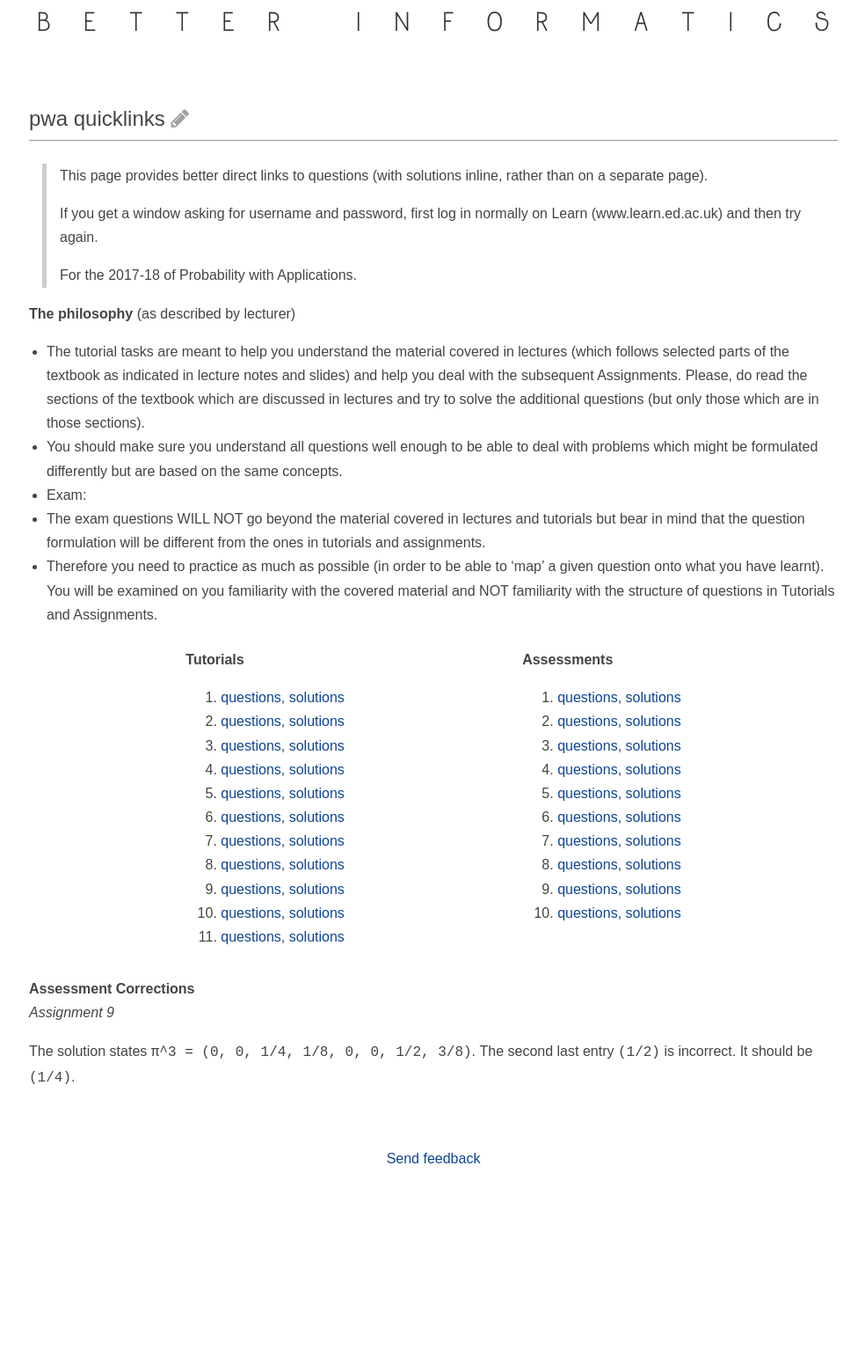
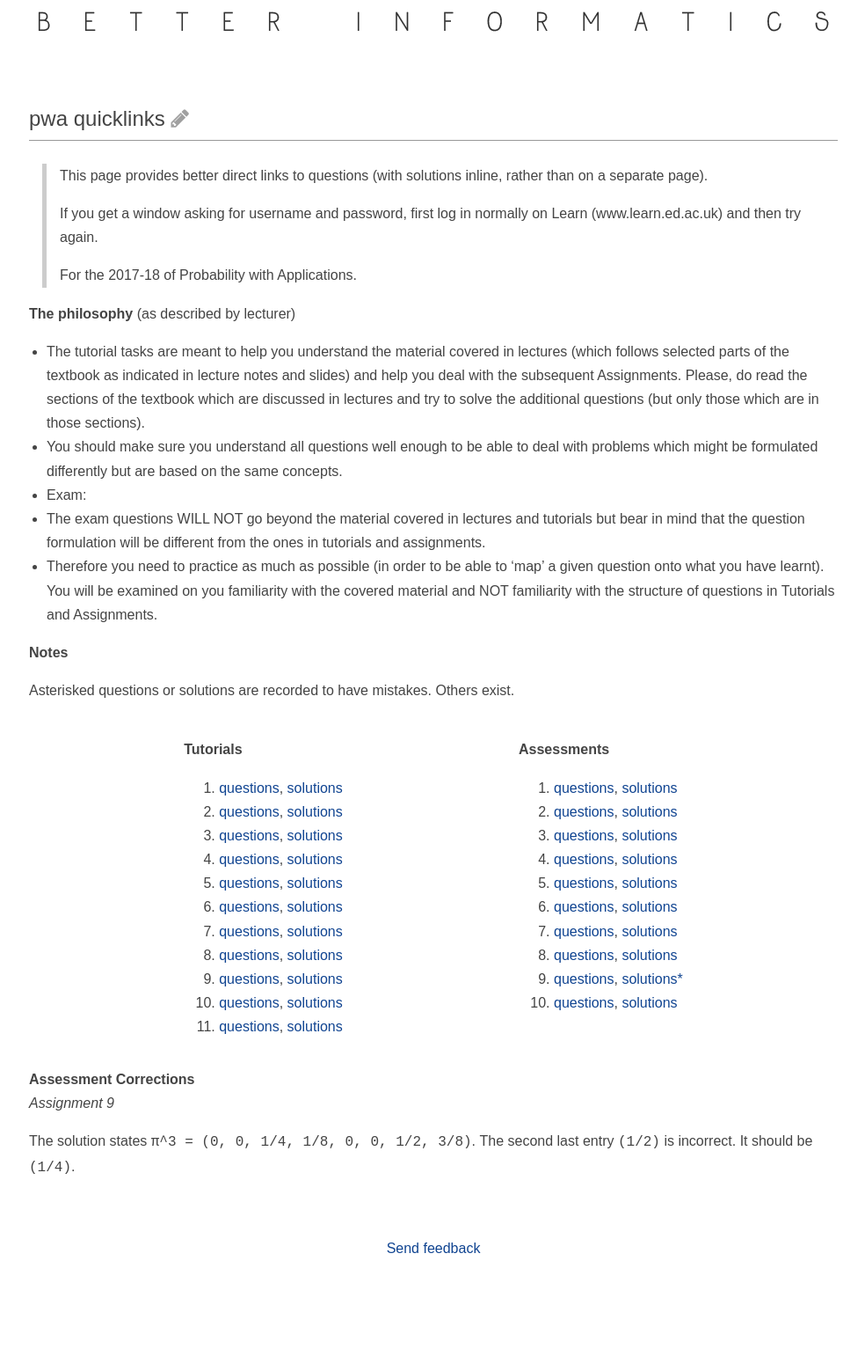
Before and after one commit to compsoc-edinburgh/betterinformatics, a Jekyll site: the page built from resources/math-pwa/list.md, in a window 1280 px wide. Shown: the whole page at 88% size, without its empty margins (147-1131 px from the left). Built offline with Jekyll 4.4.1, drawn with Linux system fonts in a browser that asks for light colours; before the commit the page ends 1430 px from its top, so only the background shows below that.

Commit message:
Update list.md

```diff
--- a/resources/math-pwa/list.md
+++ b/resources/math-pwa/list.md
@@ -24,6 +24,10 @@ question formulation will be different from the ones in tutorials and assignment
 - Therefore you need to practice as much as possible (in order to be able to 'map' a given question onto what you have
 learnt). You will be examined on you familiarity with the covered material and NOT familiarity with the structure of
 questions in Tutorials and Assignments.
+
+**Notes**
+
+Asterisked questions or solutions are recorded to have mistakes. Others exist.
 
 <div style="display:flex; flex-wrap: wrap; padding-top: 1.5em; justify-content: space-evenly;">
 
@@ -138,7 +142,7 @@ questions in Tutorials and Assignments.
             <li><a
                     target="_blank" rel="noopener" href="https://www.learn.ed.ac.uk/bbcswebdav/pid-3699718-dt-content-rid-7776237_1/xid-7776237_1">questions</a>,
                 <a
-                    target="_blank" rel="noopener" href="https://www.learn.ed.ac.uk/bbcswebdav/pid-3704772-dt-content-rid-7810935_1/xid-7810935_1">solutions</a>
+                    target="_blank" rel="noopener" href="https://www.learn.ed.ac.uk/bbcswebdav/pid-3704772-dt-content-rid-7810935_1/xid-7810935_1">solutions*</a>
             </li>
             <li><a
                     target="_blank" rel="noopener" href="https://www.learn.ed.ac.uk/bbcswebdav/pid-3704773-dt-content-rid-7810936_1/xid-7810936_1">questions</a>,
```
